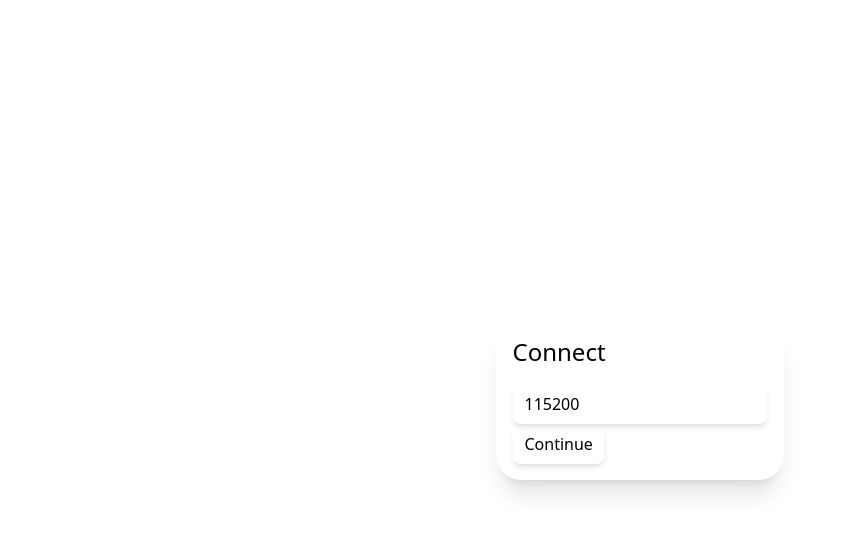
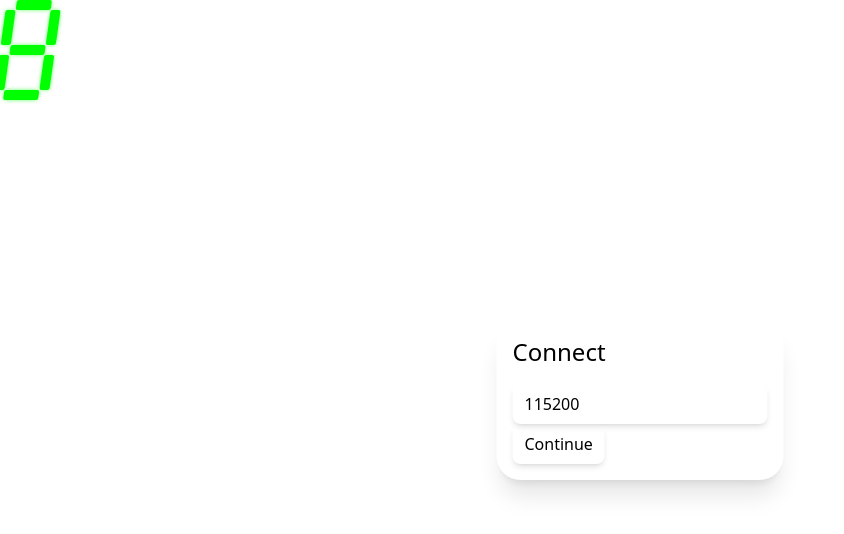
Before and after one commit to MStefan99/Power-meter-plus, a SvelteKit app: page / in a window 1280 px wide. Shown: the top 534 px of the page, without its empty margins (0-844 px from the left). Built offline with nearby package versions, Linux system fonts and the light colour scheme.

Commit message:
wip: display
fixed closing port

```diff
--- /dev/null
+++ b/src/components/NumberEditor.svelte
@@ -0,0 +1,23 @@
+<script lang="ts">
+	interface Props {
+		integer?: number;
+		separator?: string;
+		decimal?: number;
+		value: number;
+	}
+
+	let { integer = 1, separator = '', decimal = 0, value = $bindable(0) }: Props = $props();
+
+	let integerPart = $derived(Math.trunc(value));
+	let decimalPart = $derived(value % 1);
+</script>
+
+<div class="number-editor">
+	<span
+		>{integerPart.toString().padStart(integer, '0')}{separator}{decimalPart
+			.toString()
+			.replace('0.', '')
+			.substring(0, decimal)
+			.padEnd(decimal, '0')}</span
+	>
+</div>
--- /dev/null
+++ b/src/components/PowerView.svelte
@@ -0,0 +1,21 @@
+<script lang="ts">
+	import { disconnectDevice } from '$lib/driver/driver.svelte';
+	import NumberEditor from './NumberEditor.svelte';
+
+	// $effect(() => {
+	// 	const interval = setInterval(() => {
+	// 		console.log('Interval', interval, getActiveDevice());
+	// 		getActiveDevice()?._request('*IDN?');
+	// 	}, 1000);
+	//
+	// 	return () => {
+	// 		clearInterval(interval);
+	// 	}
+	// });
+</script>
+
+<div class="power-view">
+	<p>Power view</p>
+	<button onclick={disconnectDevice}>Disconnect</button>
+	<NumberEditor value={5.125} integer={2} decimal={8} separator="." />
+</div>
--- /dev/null
+++ b/src/components/SevenSegment.svelte
@@ -0,0 +1,83 @@
+<script>
+	// let { digit } = $props();
+
+	const segments = String.fromCharCode(
+		...new Array(7).fill(0).map((v, i) => i + 'a'.charCodeAt(0))
+	);
+</script>
+
+<div class="digit">
+	{#each segments as segment}
+		<div class="segment {segment}"></div>
+	{/each}
+</div>
+
+<style>
+	.digit {
+		--height: 100px;
+		--segment-width: 10px;
+
+		--s-long: calc((var(--height) - 3 * var(--segment-width)) / 2);
+		--s-short: var(--segment-width);
+		--bg: var(--color, #0f0);
+		--digit-skew: -8deg;
+
+		transform: skewX(var(--digit-skew));
+		height: var(--height);
+		width: calc(var(--s-long) + 2 * var(--s-short));
+	}
+
+	.segment {
+		background-color: var(--bg);
+		border-radius: 2px;
+		position: absolute;
+		box-shadow: 0 0 calc(var(--segment-width) / 2) calc(0px - var(--segment-width) / 8) var(--bg);
+	}
+
+	.segment.a,
+	.segment.d,
+	.segment.g {
+		width: var(--s-long);
+		height: var(--s-short);
+	}
+
+	.segment.b,
+	.segment.c,
+	.segment.e,
+	.segment.f {
+		width: var(--s-short);
+		height: var(--s-long);
+	}
+
+	.segment.a {
+		left: var(--s-short);
+	}
+
+	.segment.b {
+		top: var(--s-short);
+		right: 0;
+	}
+
+	.segment.c {
+		bottom: var(--s-short);
+		right: 0;
+	}
+
+	.segment.d {
+		left: var(--s-short);
+		bottom: 0;
+	}
+
+	.segment.e {
+		bottom: var(--s-short);
+	}
+
+	.segment.f {
+		top: var(--s-short);
+	}
+
+	.segment.g {
+		top: calc(var(--s-short) + var(--s-long));
+		left: var(--s-short);
+	}
+</style>
--- a/src/lib/driver/driver.svelte.ts
+++ b/src/lib/driver/driver.svelte.ts
@@ -48,10 +48,12 @@ export async function connectDevice(
 }
 
 export function disconnectDevice(): void {
-	if (activeDevice?._port.readable?.locked) {
-		reader?.cancel().then(() => activeDevice?._port.close());
+	const device = activeDevice;
+
+	if (device?._port.readable?.locked) {
+		reader?.cancel().then(() => device?._port.close());
 	} else {
-		activeDevice?._port.close();
+		device?._port.close();
 	}
 
 	activeDevice = null;
--- a/src/routes/+page.svelte
+++ b/src/routes/+page.svelte
@@ -1,12 +1,15 @@
 <script>
+	import { getActiveDevice } from '$lib/driver/driver.svelte';
 	import ConnectionDialog from '../components/ConnectionDialog.svelte';
-	import { getActiveDevice } from '$lib/driver/driver.svelte';
+	import PowerView from '../components/PowerView.svelte';
+	import SevenSegment from '../components/SevenSegment.svelte';
 </script>
 
 <div class="home">
 	{#if !getActiveDevice()}
 		<ConnectionDialog />
+		<SevenSegment digit={2} />
 	{:else}
-		<p>Power meter</p>
+		<PowerView />
 	{/if}
 </div>
--- a/vite.config.ts
+++ b/vite.config.ts
@@ -2,5 +2,8 @@ import { sveltekit } from '@sveltejs/kit/vite';
 import { defineConfig } from 'vite';
 
 export default defineConfig({
+	server: {
+		port: 3015
+	},
 	plugins: [sveltekit()]
 });
```
